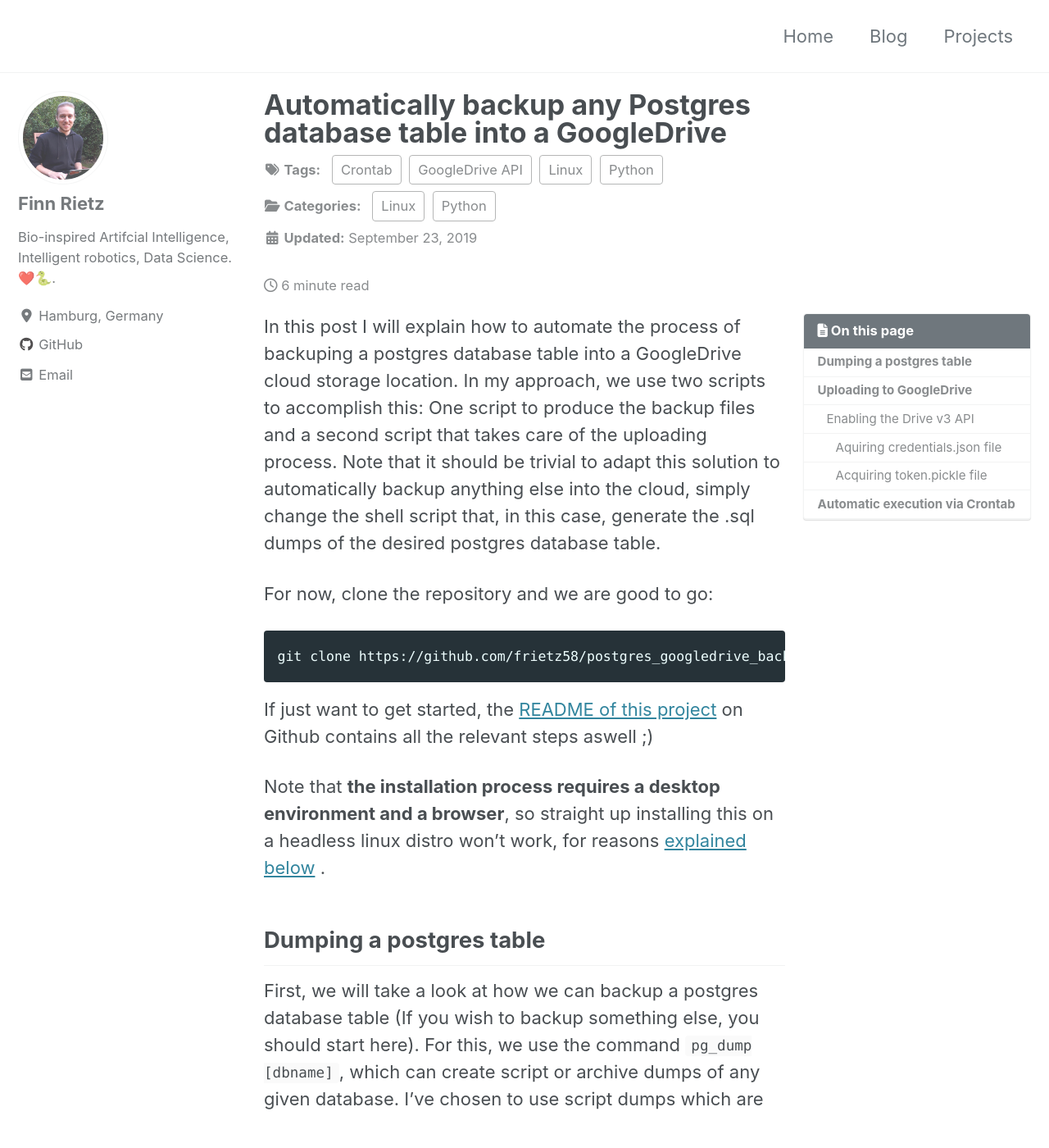
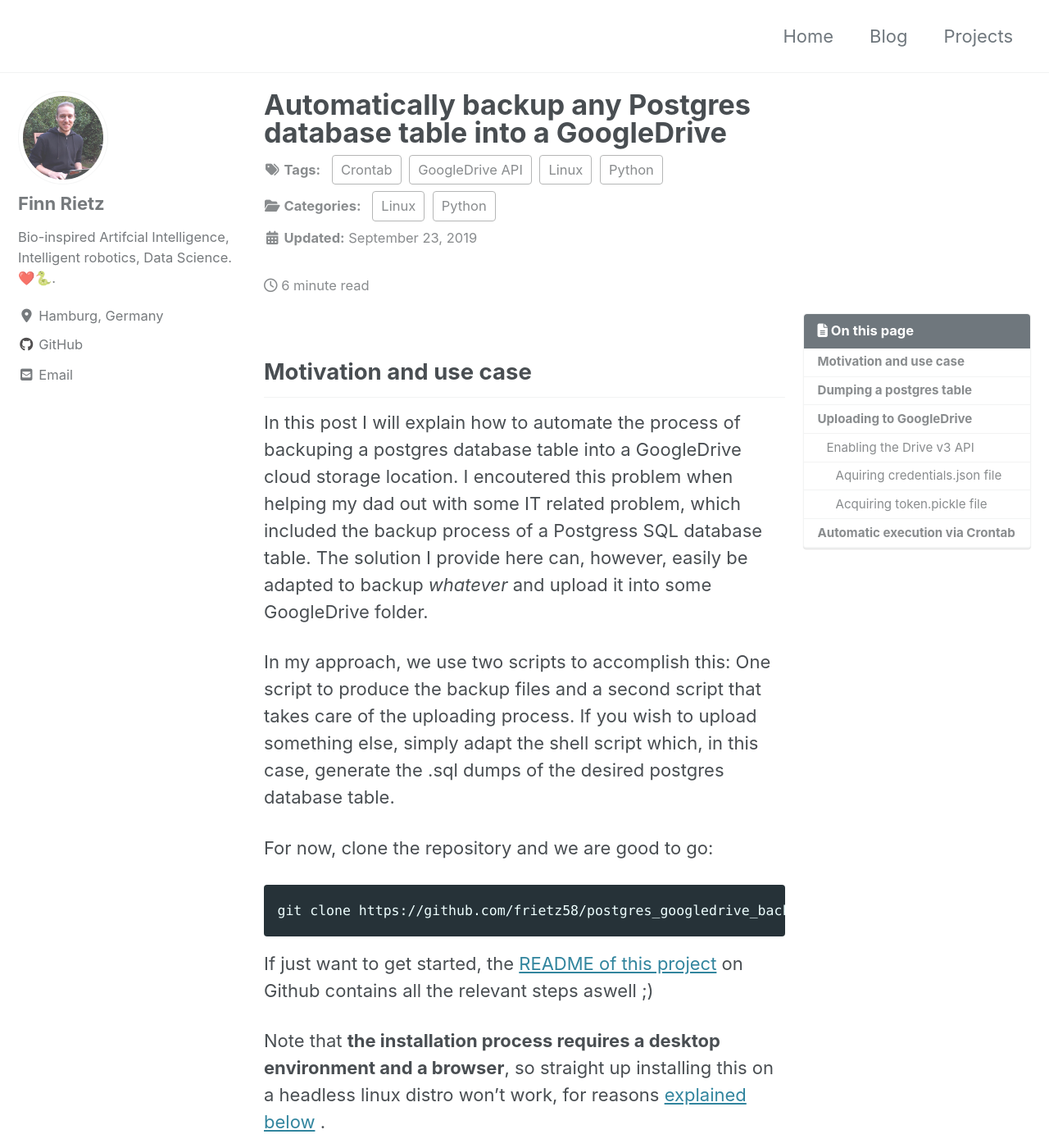
Before and after one commit to frietz58/frietz58.github.io, a Jekyll site: the page built from _posts/2019-09-27-postgres-backup-googledrive.markdown, in a window 1280 px wide and 1400 px high. Shown: the whole window at 82% size. Built offline with Jekyll 4.4.1, drawn with Linux system fonts in a browser that asks for light colours; cached includes are drawn as plain includes; nearby versions of some CDN libraries; some of the changed text lies outside the part shown.

````diff
--- a/_posts/2019-09-27-postgres-backup-googledrive.markdown
+++ b/_posts/2019-09-27-postgres-backup-googledrive.markdown
@@ -12,11 +12,18 @@ tags:
 mathjax: true
 published: true
 toc: true
+toc_sticky: true
 teaser: "Learn how you can backup any Postgress database table into a GoogleDrive folder using two small scripts and the crontab."
 ---
 
-In this post I will explain how to automate the process of backuping a postgres database table into a GoogleDrive cloud storage location. In my approach, we use two scripts to accomplish this: One script to produce the backup files and a second script that takes care of the uploading process.
-Note that it should be trivial to adapt this solution to automatically backup anything else into the cloud, simply change the shell script that, in this case, generate the .sql dumps of the desired postgres database table.
+<h2 id="motivation">Motivation and use case</h2>
+
+In this post I will explain how to automate the process of backuping a postgres database table into a GoogleDrive cloud storage location.
+I encoutered this problem when helping my dad out with some IT related problem, which included the backup process of a Postgress SQL database table.
+The solution I provide here can, however, easily be adapted to backup <i>whatever</i> and upload it into some GoogleDrive folder.
+
+In my approach, we use two scripts to accomplish this: One script to produce the backup files and a second script that takes care of the uploading process.
+If you wish to upload something else, simply adapt the shell script which, in this case, generate the .sql dumps of the desired postgres database table.
 
 For now, clone the repository and we are good to go:
 ```
@@ -31,7 +38,7 @@ Note that <span class="text-highlight-red">**the installation process requires a
 <h2 id="dumping_postgres_table">Dumping a postgres table</h2>
 First, we will take a look at how we can backup a postgres database table (If you wish to backup something else, you should start here). For this, we use the command `pg_dump [dbname]`, which can create script or archive dumps of any given database. I've chosen to use script dumps which are
 <blockquote>
-<p>"plain-text files containing the SQL commands required to reconstruct the database to the state it was in at the time it was saved." -- <cite><a href="https://www.postgresql.org/docs/9.3/app-pgdump.html" target="_blank">postgres documentation</a></cite></p>
+<p>"plain-text files containing the SQL commands required to reconstruct the database to the state it was in at the time it was saved." <cite><a href="https://www.postgresql.org/docs/9.3/app-pgdump.html" target="_blank">postgres documentation</a></cite></p>
 </blockquote>
 
 Specifically, in the cron_backup.sh script, the line that produces the .sql dumb file is:
--- a/_posts/2019-12-9-advanced-list-sorting.markdown
+++ b/_posts/2019-12-9-advanced-list-sorting.markdown
@@ -115,7 +116,7 @@ The legend looks much better! The entries in the legend are sorted in an ascendi
 <h2 id="idiom">The 'Decorate-Sort-Undecorate' idiom</h2>
 So what is this mysterious 'Decorate-Sort-Undecorate' idiom, which is dominantly mentioned in the title of this post but has only been used *implicitly* and without great explanation? The <a href="https://wiki.python.org/moin/HowTo/Sorting#The_Old_Way_Using_Decorate-Sort-Undecorate" target="_blank">Decorate-Sort-Undecorate</a>, also known as the <a href="https://en.wikipedia.org/wiki/Schwartzian_transform" target="_blank">Schwartzian transform</a> is a technique for
 <blockquote>
-...comparison-based sorting when the ordering is actually based on the ordering of a certain property (the key) of the elements... -- <cite><a href="https://en.wikipedia.org/wiki/Schwartzian_transform" target="_blank">wikipedia</a></cite>
+...comparison-based sorting when the ordering is actually based on the ordering of a certain property (the key) of the elements... <cite><a href="https://en.wikipedia.org/wiki/Schwartzian_transform" target="_blank">wikipedia</a></cite>
 </blockquote>
 and has been around since 1994. The idiom gets its name from the three main steps:
   1. Create a list (decorate an existing list) with specific values, whose purpose is to control the sorting behavior.
````
Also changed, not shown: other parts of _posts/2019-12-9-advanced-list-sorting.markdown (+1 -0 lines).
